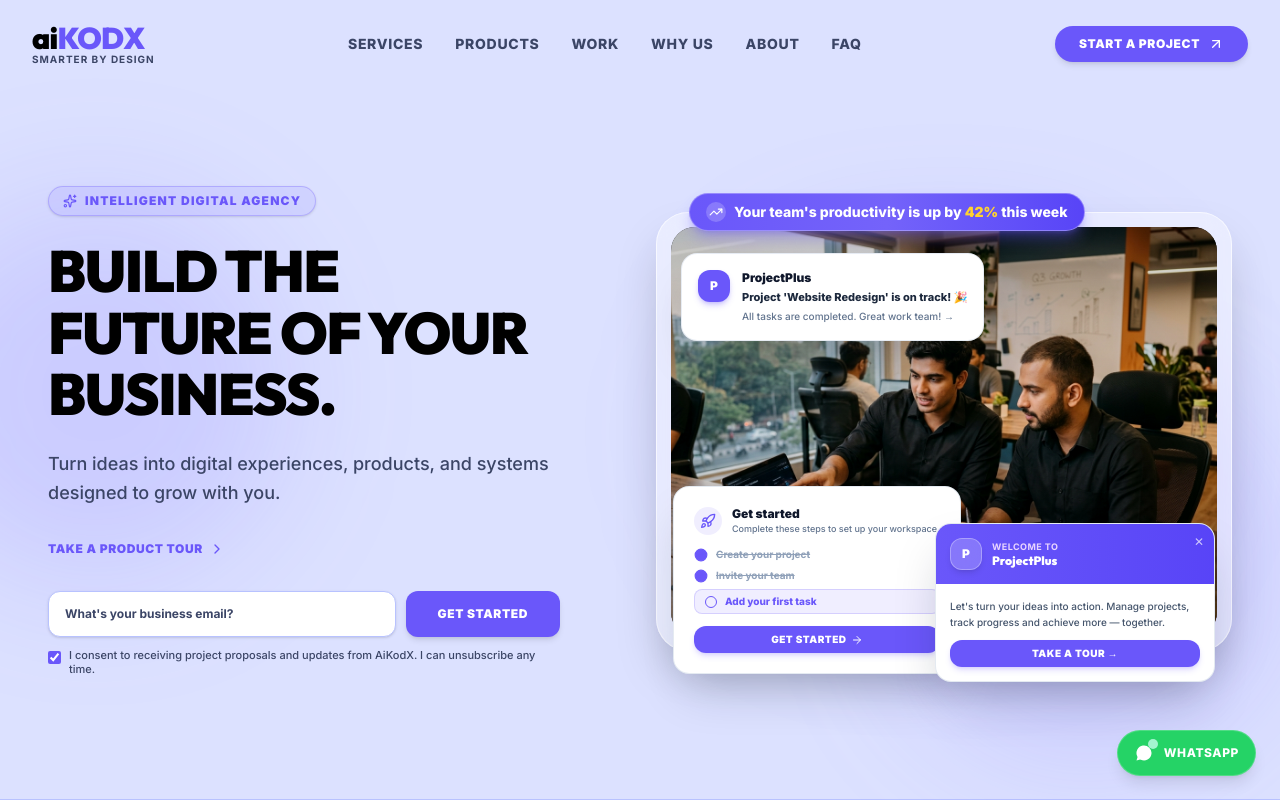
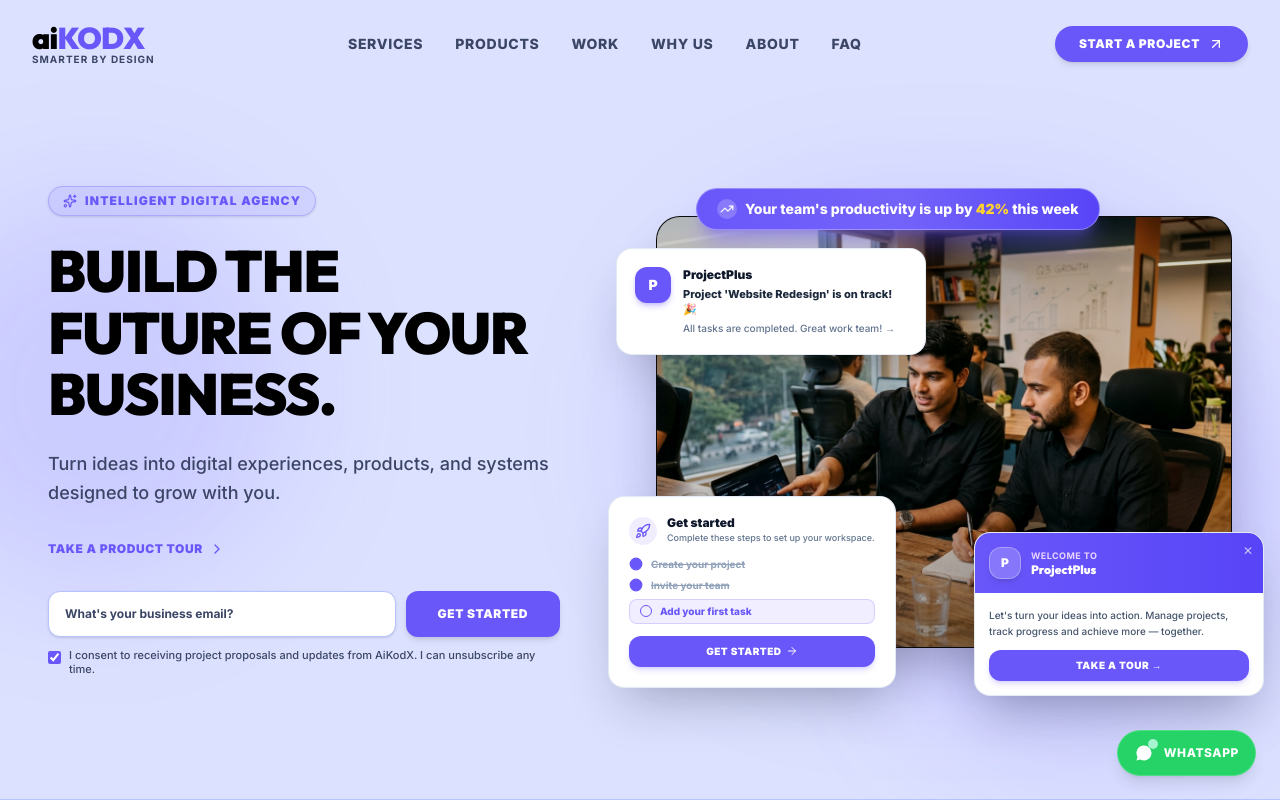
Before and after one commit to shivabhardwaj4545-art/Company, a Next.js app: page / in a window 1280 px wide. Shown: the top 800 px of the page. Built offline with nearby package versions, Linux system fonts and the light colour scheme.

Commit message:
style: remove outer container frame from hero photo and extend floating cards left and right outside image bounds

```diff
--- a/src/components/sections/HeroSection.tsx
+++ b/src/components/sections/HeroSection.tsx
@@ -112,15 +112,12 @@
           {/* ========================================================================= */}
           {/* RIGHT COLUMN: MULTI-LAYERED OVERLAPPING INTERACTIVE UI SHOWCASE           */}
           {/* ========================================================================= */}
-          <div className="lg:col-span-6 relative pt-6 lg:pt-0">
+          <div className="lg:col-span-6 relative pt-8 lg:pt-0">
             {/* Background Ambient Radial Glow */}
-            <div className="absolute top-1/2 left-1/2 -translate-x-1/2 -translate-y-1/2 w-4/5 h-4/5 bg-[#6a57fa]/20 blur-3xl rounded-full pointer-events-none" />
+            <div className="absolute top-1/2 left-1/2 -translate-x-1/2 -translate-y-1/2 w-full h-full bg-[#6a57fa]/20 blur-3xl rounded-full pointer-events-none" />
 
-            {/* MAIN BASE CONTAINER */}
-            <div className="relative z-10 p-2.5 sm:p-3.5 rounded-[32px] bg-white/40 dark:bg-black/30 border border-white/60 shadow-2xl backdrop-blur-md">
-
-              {/* BASE FOUNDERS PHOTO CONTAINER */}
-              <div className="relative rounded-[24px] overflow-hidden aspect-[4/3] w-full shadow-inner bg-neutral-950">
+            {/* BASE FOUNDERS PHOTO CONTAINER (NO OUTER FRAME BORDER) */}
+            <div className="relative rounded-3xl overflow-hidden aspect-[4/3] w-full shadow-2xl bg-neutral-950 z-10 border border-black/10">
               {/* eslint-disable-next-html-extension */}
               <img
                 src="/hero-founders.jpg"
@@ -134,8 +131,8 @@
             {/* ===================================================================== */}
             {/* OVERLAPPING FLOATING CARD 1: TOP PILL (Productivity Metric)            */}
             {/* ===================================================================== */}
-              <div className="absolute -top-3 sm:-top-5 left-4 sm:left-8 z-30 transition-transform duration-300 hover:scale-105">
-                <div className="inline-flex items-center gap-2 px-4 py-2 rounded-full bg-gradient-to-r from-[#6a57fa] via-[#7463fa] to-[#5844f7] text-white text-xs sm:text-sm font-extrabold shadow-lg shadow-[#6a57fa]/40 border border-white/30 backdrop-blur-md">
+            <div className="absolute -top-5 sm:-top-7 left-4 sm:left-10 z-30 transition-transform duration-300 hover:scale-105">
+              <div className="inline-flex items-center gap-2 px-4 py-2 sm:px-5 sm:py-2.5 rounded-full bg-gradient-to-r from-[#6a57fa] via-[#7463fa] to-[#5844f7] text-white text-xs sm:text-sm font-extrabold shadow-xl shadow-[#6a57fa]/40 border border-white/30 backdrop-blur-md">
                 <div className="w-5 h-5 rounded-full bg-white/20 flex items-center justify-center shrink-0">
                   <TrendingUp className="w-3.5 h-3.5 text-white" />
                 </div>
@@ -146,10 +143,10 @@
             {/* ===================================================================== */}
             {/* OVERLAPPING FLOATING CARD 2: TOP LEFT NOTIFICATION (ProjectPlus)      */}
             {/* ===================================================================== */}
-              <div className="absolute top-8 sm:top-10 left-3 sm:left-6 z-20 max-w-[260px] sm:max-w-[310px] transition-all duration-300 hover:-translate-y-1">
-                <div className="p-3.5 sm:p-4 rounded-2xl bg-white border border-slate-200/80 shadow-2xl shadow-slate-900/15 backdrop-blur-xl">
+            <div className="absolute top-6 sm:top-8 -left-3 sm:-left-10 z-30 max-w-[260px] sm:max-w-[310px] transition-all duration-300 hover:-translate-y-1">
+              <div className="p-3.5 sm:p-4.5 rounded-2xl bg-white border border-slate-200/90 shadow-2xl shadow-slate-900/20 backdrop-blur-xl">
                 <div className="flex items-start gap-3">
-                    <div className="w-8 h-8 rounded-xl bg-[#6a57fa] flex items-center justify-center text-white font-black text-xs shrink-0 shadow-md shadow-[#6a57fa]/30">
+                  <div className="w-9 h-9 rounded-xl bg-[#6a57fa] flex items-center justify-center text-white font-black text-sm shrink-0 shadow-md shadow-[#6a57fa]/30">
                     P
                   </div>
                   <div className="space-y-1">
@@ -170,8 +167,8 @@
             {/* ===================================================================== */}
             {/* OVERLAPPING FLOATING CARD 3: BOTTOM LEFT (Get Started Onboarding)     */}
             {/* ===================================================================== */}
-              <div className="absolute -bottom-4 sm:-bottom-6 left-2 sm:left-4 z-30 max-w-[250px] sm:max-w-[290px] transition-all duration-300 hover:-translate-y-1.5">
-                <div className="p-4 sm:p-5 rounded-2xl bg-white border border-slate-200/90 shadow-2xl shadow-slate-900/20 space-y-3">
+            <div className="absolute -bottom-6 sm:-bottom-10 -left-4 sm:-left-12 z-30 max-w-[250px] sm:max-w-[300px] transition-all duration-300 hover:-translate-y-1.5">
+              <div className="p-4 sm:p-5 rounded-2xl bg-white border border-slate-200/90 shadow-2xl shadow-slate-900/25 space-y-3">
                 <div className="flex items-center gap-2.5">
                   <div className="w-7 h-7 rounded-full bg-[#6a57fa]/10 flex items-center justify-center text-[#6a57fa]">
                     <Rocket className="w-4 h-4" />
@@ -203,7 +200,7 @@
                 <button
                   type="button"
                   onClick={onOpenModal}
-                    className="w-full py-1.5 rounded-xl bg-[#6a57fa] text-white text-[10px] font-black uppercase tracking-wider flex items-center justify-center gap-1 hover:bg-[#5844f7] transition-all shadow-md shadow-[#6a57fa]/20"
+                  className="w-full py-2 rounded-xl bg-[#6a57fa] text-white text-[10px] font-black uppercase tracking-wider flex items-center justify-center gap-1 hover:bg-[#5844f7] transition-all shadow-md shadow-[#6a57fa]/20"
                 >
                   <span>Get started</span>
                   <ArrowRight className="w-3 h-3" />
@@ -214,8 +211,8 @@
             {/* ===================================================================== */}
             {/* OVERLAPPING FLOATING CARD 4: BOTTOM RIGHT (Welcome to ProjectPlus)    */}
             {/* ===================================================================== */}
-              <div className="absolute -bottom-5 sm:-bottom-8 right-2 sm:right-4 z-30 max-w-[250px] sm:max-w-[280px] transition-all duration-300 hover:-translate-y-1.5">
-                <div className="rounded-2xl overflow-hidden bg-white border border-slate-200/90 shadow-2xl shadow-slate-900/25">
+            <div className="absolute -bottom-8 sm:-bottom-12 -right-3 sm:-right-8 z-30 max-w-[250px] sm:max-w-[290px] transition-all duration-300 hover:-translate-y-1.5">
+              <div className="rounded-2xl overflow-hidden bg-white border border-slate-200/90 shadow-2xl shadow-slate-900/30">
                 {/* Purple Banner Header */}
                 <div className="p-3.5 bg-gradient-to-r from-[#6a57fa] to-[#5844f7] text-white relative">
                   <button type="button" className="absolute top-2.5 right-2.5 text-white/70 hover:text-white text-xs">
@@ -240,7 +237,7 @@
                   <button
                     type="button"
                     onClick={onOpenModal}
-                      className="w-full py-1.5 rounded-xl bg-[#6a57fa] text-white text-[10px] font-black uppercase tracking-wider flex items-center justify-center gap-1 hover:bg-[#5844f7] transition-all shadow-md shadow-[#6a57fa]/20"
+                    className="w-full py-2 rounded-xl bg-[#6a57fa] text-white text-[10px] font-black uppercase tracking-wider flex items-center justify-center gap-1 hover:bg-[#5844f7] transition-all shadow-md shadow-[#6a57fa]/20"
                   >
                     <span>Take a tour →</span>
                   </button>
@@ -249,7 +246,6 @@
             </div>
 
           </div>
-          </div>
 
         </div>
       </div>
```
Lines whose indentation alone changed are shown as unchanged.
